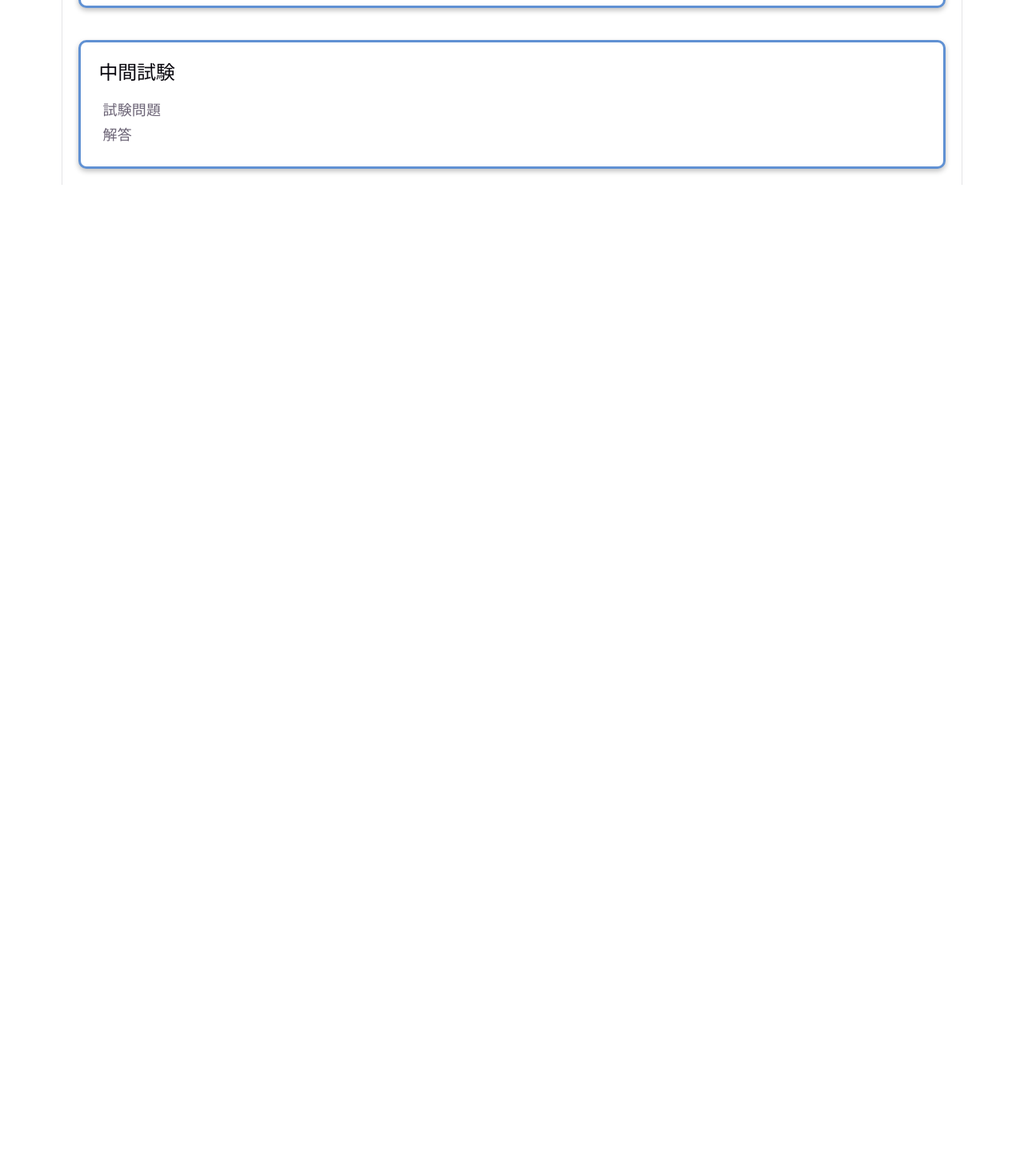
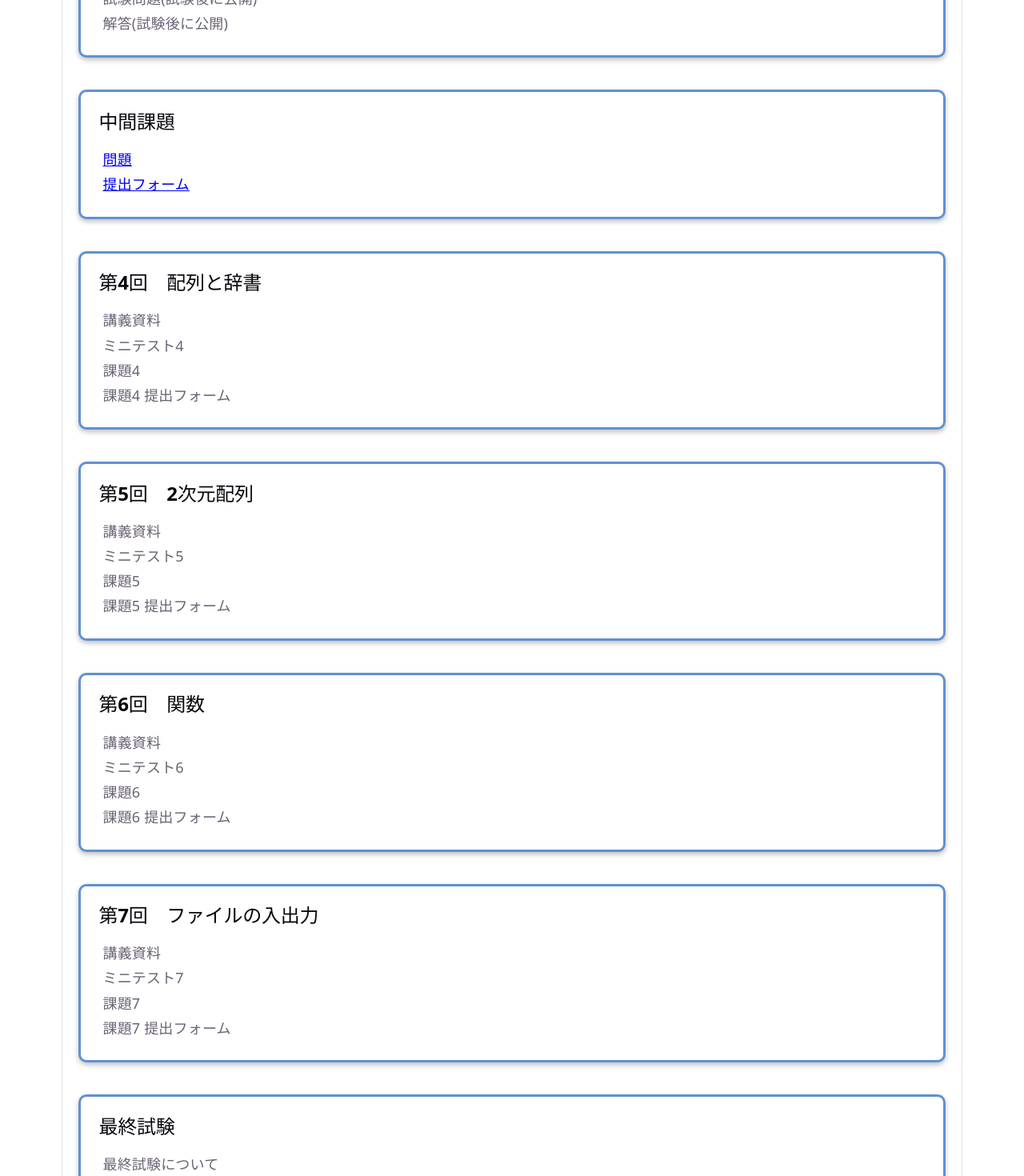
Before and after one commit to Keigo77/PythonEx, a React (Vite) app in the folder python-ex/: page / in a window 1280 px wide. Shown: the part 1240-2710 px from the top of the page at 80% size. Before the commit the page ends 1471 px from the top, so only its background shows below. Built offline with nearby package versions, Linux system fonts and the light colour scheme.

Commit message:
全体像の実装

```diff
--- a/python-ex/src/App.jsx
+++ b/python-ex/src/App.jsx
@@ -13,7 +13,7 @@ function App() {
     },
     {
       id: 'lecture1',
-      title: '第1回',
+      title: '第1回　出力・入力',
       contents: [
         { name: '講義資料', link: 'https://drive.google.com/file/d/1zL3uqdsD9rUnHkarW1L5zkkWx7SRNzzz/view?usp=drive_link' },
         { name: 'ミニテスト1', link: 'https://docs.google.com/forms/d/e/1FAIpQLSdbGsw1omhpFAdBmFCRDld2duOiHE6vxz18Aq0G5zsnAvnyqw/viewform?usp=sharing&ouid=118130846844221537487' },
@@ -21,7 +21,7 @@ function App() {
     },
     {
       id: 'lecture2',
-      title: '第2回',
+      title: '第2回　変数と演算',
       contents: [
         { name: '講義資料', link: 'https://drive.google.com/file/d/1AXCIwKfLfsdC0-3FvofjFUmxSPmXOP8A/view?usp=drive_link' },
         { name: 'ミニテスト2', link: 'https://docs.google.com/forms/d/e/1FAIpQLSd3Sp-MG-qHpiJ4b3H0H27CYXetqPfphw78ZwueOaOl9UFXRw/viewform?usp=sharing&ouid=118130846844221537487' },
@@ -31,32 +31,89 @@ function App() {
     },
     {
       id: 'lecture3',
-      title: '第3回',
+      title: '第3回　条件分岐と繰り返し',
       contents: [
-        { name: '講義資料', link: 'https://drive.google.com/file/d/1AXCIwKfLfsdC0-3FvofjFUmxSPmXOP8A/view?usp=drive_link' },
-        { name: 'ミニテスト3', link: 'https://docs.google.com/forms/d/e/1FAIpQLSd3Sp-MG-qHpiJ4b3H0H27CYXetqPfphw78ZwueOaOl9UFXRw/viewform?usp=sharing&ouid=118130846844221537487' },
-        { name: '課題3', link: 'https://drive.google.com/file/d/1cnPgmn2UyaVbhkNJCt63gR6pfz4zLuj9/view?usp=drive_link' },
-        { name: '課題3 提出フォーム', link: 'https://docs.google.com/forms/d/e/1FAIpQLScklvim-jPvWePvjIT87RJq9SKVx7S06MKUo8wVxOOHuYWuXg/viewform?usp=sharing&ouid=118130846844221537487'},
+        { name: '講義資料', link: 'https://drive.google.com/file/d/14M9Fs93pvdrEBESlXmKippQGqG1CuOjT/view?usp=drive_link' },
+        { name: 'ミニテスト3', link: 'https://docs.google.com/forms/d/e/1FAIpQLSce0n3qTMHZVs0FUDmYzdiGUa4ZHqmRdt-LY15zmZVNszKi8Q/viewform?usp=sharing' },
+        { name: '課題3', link: 'https://drive.google.com/file/d/1eduu103vK6VC0U5Iyw2c65RAh7YqNlPQ/view?usp=drive_link' },
+        { name: '課題3 提出フォーム', link: 'https://docs.google.com/forms/d/e/1FAIpQLScWCuJAZmxg2muRixBORQcPCfSYR-BH_5Brz5hukRjk0E5Xhw/viewform?usp=sharing&ouid=118130846844221537487'},
       ]
     },
     {
-      id: 'middle',
+      id: 'middle-test',
       title: '中間試験',
       contents: [
         { name: '中間試験について', link: 'https://drive.google.com/file/d/1BQLC6_E0oFOqYUd7HZF4oERkFJbmJHeC/view?usp=drive_link' },
         { name: '中間試験対策問題', link: 'https://drive.google.com/file/d/1EeJb7joEUIqpwIKRnSYm9rL50PGoOjqn/view?usp=drive_link' },
         { name: 'AIの使い方', link: 'https://drive.google.com/file/d/1T0NgMsisglIPU5kU0QqTwn6MumMDeJuX/view?usp=drive_link' },
+        { name: '試験問題(試験後に公開)', link:''},
+        { name: '解答(試験後に公開)', link:''},
       ]
     },
     {
-      id: 'middle',
-      title: '中間試験',
-      year: 2026,
-      month: 8,
-      date: 21 ,
+      id: 'middle-ex',
+      title: '中間課題',
       contents: [
-        { name: '試験問題'},
-        { name: '解答'},
+        { name: '問題', link: 'https://drive.google.com/file/d/1vtBUw8FmTVcxQVu-D4ii0sNvED5Tn3IX/view?usp=drive_link'},
+        { name: '提出フォーム', link: 'https://docs.google.com/forms/d/e/1FAIpQLSenwU9aBT7bnsmEMVPb8OoQJ28bqWN8N5EEB-GObZm-ZqRk5w/viewform?usp=sharing&ouid=118130846844221537487'},
+      ]
+    },
+    {
+      id: 'lecture4',
+      title: '第4回　配列と辞書',
+      contents: [
+        { name: '講義資料', link: '' },
+        { name: 'ミニテスト4', link: '' },
+        { name: '課題4', link: '' },
+        { name: '課題4 提出フォーム', link: ''},
+      ]
+    },
+    {
+      id: 'lecture5',
+      title: '第5回　2次元配列',
+      contents: [
+        { name: '講義資料', link: '' },
+        { name: 'ミニテスト5', link: '' },
+        { name: '課題5', link: '' },
+        { name: '課題5 提出フォーム', link: ''},
+      ]
+    },
+    {
+      id: 'lecture6',
+      title: '第6回　関数',
+      contents: [
+        { name: '講義資料', link: '' },
+        { name: 'ミニテスト6', link: '' },
+        { name: '課題6', link: '' },
+        { name: '課題6 提出フォーム', link: ''},
+      ]
+    },
+    {
+      id: 'lecture6',
+      title: '第7回　ファイルの入出力',
+      contents: [
+        { name: '講義資料', link: '' },
+        { name: 'ミニテスト7', link: '' },
+        { name: '課題7', link: '' },
+        { name: '課題7 提出フォーム', link: ''},
+      ]
+    },
+    {
+      id: 'Final-test',
+      title: '最終試験',
+      contents: [
+        { name: '最終試験について', link: '' },
+        { name: '試験対策問題', link: '' },
+        { name: '試験問題', link: '' },
+        { name: '解答', link: ''},
+      ]
+    },
+    {
+      id: 'Final-ex',
+      title: '最終課題',
+      contents: [
+        { name: '最終課題', link: '' },
+        { name: '提出フォーム', link: '' },
       ]
     },
   ];
--- a/python-ex/src/Card/CardContent.jsx
+++ b/python-ex/src/Card/CardContent.jsx
@@ -3,9 +3,13 @@ import '../App.css'
 function CardContent({link, name}){
     return(
         <>
-            <a href={link}>
-                <p className='card-content'>{name}</p>
-            </a>
+            {link ?
+                (
+                <a href={link}>
+                    <p className='card-content'>{name}</p>
+                </a>
+                ) : (<p className='card-content'>{name}</p>)
+            }
         </>
     )
 }
```
